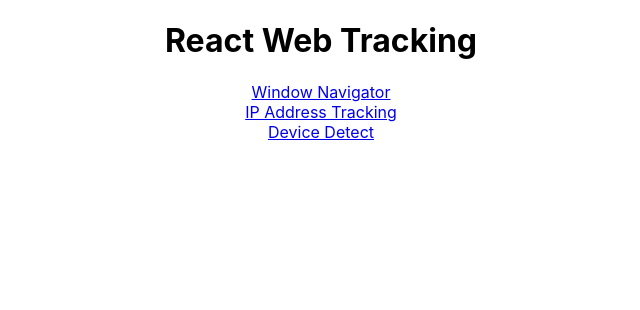
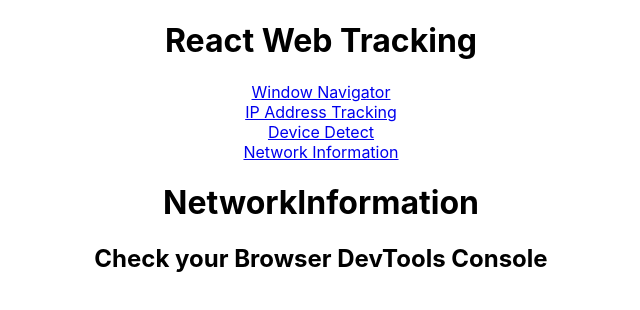
Before and after one commit to Ben888GitHub/react-web-tracking, a React (Create React App) app: page /network-information in a window 1280 px wide. Shown: the top 310 px of the page, without its empty margins (319-959 px from the left). Built offline with nearby package versions, Linux system fonts and the light colour scheme.

Commit message:
add network information

```diff
--- a/src/App.js
+++ b/src/App.js
@@ -2,6 +2,7 @@
 import './App.css';
 import DeviceDetect from './components/DeviceDetect';
 import IPAddress from './components/IPAddress';
+import NetworkInformation from './components/NetworkInformation';
 import WindowNavigator from './components/WindowNavigator/WindowNavigator';
 
 function App() {
@@ -14,11 +15,14 @@
 			<Link to="/ip-address-tracking">IP Address Tracking</Link>
 			<br />
 			<Link to="/device-detect">Device Detect</Link>
+			<br />
+			<Link to="/network-information">Network Information</Link>
 
 			<Routes>
 				<Route path="/" element={<WindowNavigator />} />
 				<Route path="/ip-address-tracking" element={<IPAddress />} />
 				<Route path="/device-detect" element={<DeviceDetect />} />
+				<Route path="/network-information" element={<NetworkInformation />} />
 			</Routes>
 		</div>
 	);
--- /dev/null
+++ b/src/components/NetworkInformation.js
@@ -0,0 +1,17 @@
+import { useState, useEffect } from 'react';
+
+function NetworkInformation() {
+	useEffect(() => {
+		console.log(navigator.connection.effectiveType);
+		console.log(performance);
+	}, []);
+
+	return (
+		<>
+			<h1>NetworkInformation</h1>
+			<h2>Check your Browser DevTools Console</h2>
+		</>
+	);
+}
+
+export default NetworkInformation;
```
Also changed, not shown: src/components/SocialSharing.js (added), 1 other file (tests, documents, lock files or other folders).
